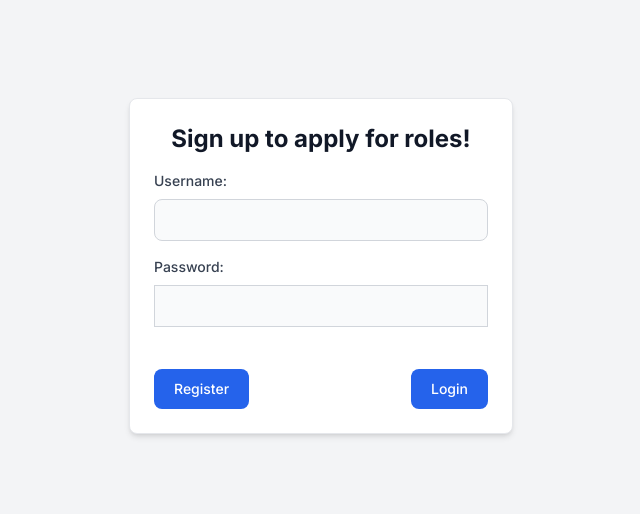
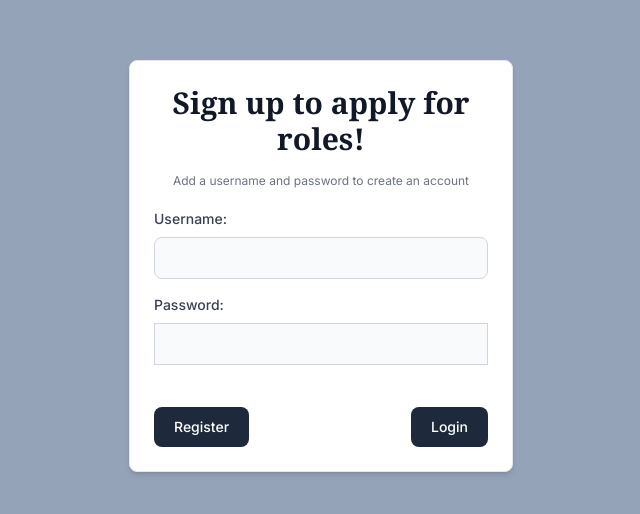
Before and after one commit to Bitterostrich/auditions_board, a Next.js app in the folder frontend_nextjs/auditions-board/: page /register in a window 1280 px wide. Shown: the part 134-648 px from the top of the page, without its empty margins (319-959 px from the left). Built offline with nearby package versions, Linux system fonts and the light colour scheme.

Commit message:
changes to login and register page styling

```diff
--- a/frontend_nextjs/auditions-board/pages/login/index.js
+++ b/frontend_nextjs/auditions-board/pages/login/index.js
@@ -26,9 +26,10 @@ const Login = () => {
     };
 
     return (
-        <div className="flex items-center justify-center h-screen bg-gray-100">
+        <div className="flex items-center justify-center h-screen bg-slate-400">
             <div className="p-6 max-w-sm w-full bg-white rounded-lg border border-gray-200 shadow-md">
-                <h2 className="text-2xl font-bold text-gray-900 text-center mb-4">Login</h2>
+                <h2 className="text-3xl font-bold font-serif text-gray-900 text-center mb-4">Welcome Back!</h2>
+                <p className="mb-5 text-xs text-center text-gray-500">Enter your username and password to access your account</p>
                 <form onSubmit={submitHandler} className="space-y-4">
                     <div>
                         <label htmlFor="username" className="text-sm font-medium text-gray-700 block mb-2">Username:</label>
@@ -53,14 +54,14 @@ const Login = () => {
                     <div className="flex justify-between items-center">
                     <button
                         type="submit"
-                        className="text-white bg-blue-600 hover:bg-blue-700 focus:ring-4 focus:ring-blue-300 font-medium rounded-lg text-sm w-full sm:w-auto px-5 py-2.5 text-center disabled:bg-blue-300"
+                        className="text-white bg-slate-800 hover:bg-slate-700 focus:ring-4 focus:ring-blue-300 font-medium rounded-lg text-sm w-full sm:w-auto px-5 py-2.5 text-center disabled:bg-blue-300"
                         disabled={disabled}
                     >
                         Login
                     </button>
 
                     <Link
-                    className="bg-blue-600 text-white hover:bg-blue-700 focus:ring-4 focus:ring-blue-300 font-medium rounded-lg text-sm w-full sm:w-auto px-5 py-2.5 text-center disabled:bg-blue-300"
+                    className="bg-slate-800 text-white hover:bg-slate-700 focus:ring-4 focus:ring-blue-300 font-medium rounded-lg text-sm w-full sm:w-auto px-5 py-2.5 text-center disabled:bg-blue-300"
                     href="/register">
                    Register</Link>
                     </div>
--- a/frontend_nextjs/auditions-board/pages/register/index.js
+++ b/frontend_nextjs/auditions-board/pages/register/index.js
@@ -101,11 +101,12 @@ const Register = (props) => {
   };
 
   return (
-    <div className="flex items-center justify-center h-screen bg-gray-100">
+    <div className="flex items-center justify-center h-screen bg-slate-400">
       <div className="p-6 max-w-sm w-full bg-white rounded-lg border border-gray-200 shadow-md">
-        <h2 className="text-2xl font-bold text-gray-900 text-center mb-4">
+        <h2 className="text-3xl font-serif font-bold text-gray-900 text-center mb-4">
           Sign up to apply for roles!
         </h2>
+        <p className="mb-5 text-xs text-center text-gray-500">Add a username and password to create an account</p>
         <form onSubmit={submitHandler} className="space-y-4">
           <div>
             <label
@@ -144,14 +145,14 @@ const Register = (props) => {
           <div className="flex justify-between items-center">
                     <button
                         type="submit"
-                        className="text-white bg-blue-600 hover:bg-blue-700 focus:ring-4 focus:ring-blue-300 font-medium rounded-lg text-sm w-full sm:w-auto px-5 py-2.5 text-center disabled:bg-blue-300"
+                        className="text-white bg-slate-800 hover:bg-slate-700 focus:ring-4 focus:ring-blue-300 font-medium rounded-lg text-sm w-full sm:w-auto px-5 py-2.5 text-center disabled:bg-blue-300"
                         disabled={disabled}
                     >
                         Register
                     </button>
 
                     <Link
-                    className="bg-blue-600 text-white hover:bg-blue-700 focus:ring-4 focus:ring-blue-300 font-medium rounded-lg text-sm w-full sm:w-auto px-5 py-2.5 text-center disabled:bg-blue-300"
+                    className="bg-slate-800 text-white hover:bg-slate-700 focus:ring-4 focus:ring-blue-300 font-medium rounded-lg text-sm w-full sm:w-auto px-5 py-2.5 text-center disabled:bg-blue-300"
                     href="/login">
                    Login</Link>
                     </div>
```
